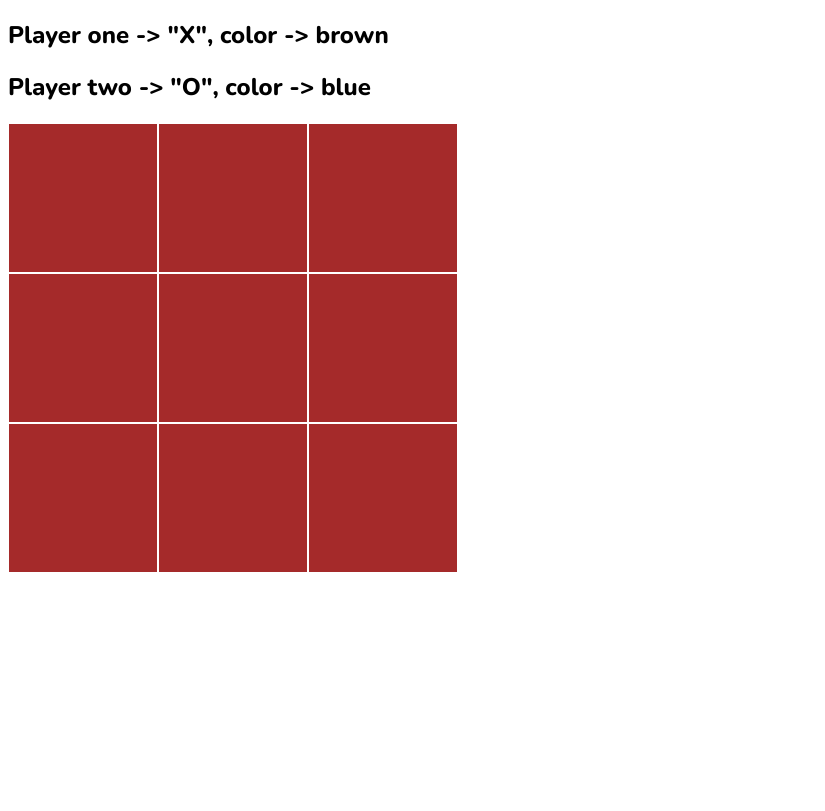
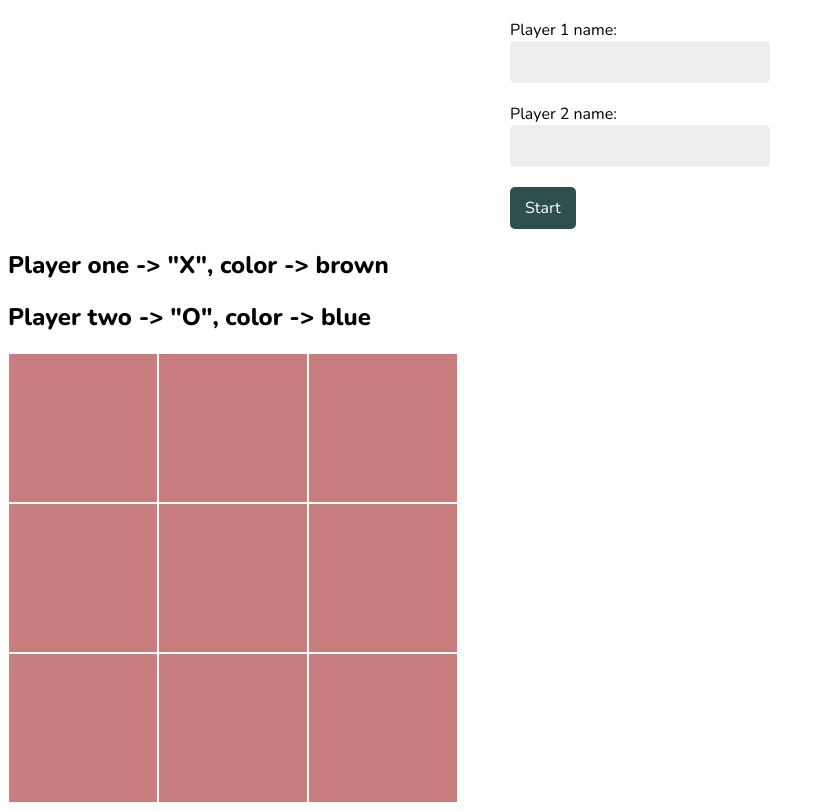
Before and after one commit to tirthajyoti-ghosh/tic-tac-toe-js, a plain HTML site: page index.html in a window 1280 px wide. Shown: the part 67-878 px from the top of the page, without its empty margins (0-825 px from the left). Before the commit the page ends 800 px from the top, so only its background shows below. Drawn offline with nearby package versions, Linux system fonts and the light colour scheme.

Commit message:
Add input form for player names

```diff
--- a/index.html
+++ b/index.html
@@ -9,14 +9,33 @@
 </head>
 <body onload="gamePlay()">
   <h1>Tic Tac Toe</h1>
+  <form action="javascript: input(this)" class="form">
+    <div class="field">
+      <label for="player1">
+        Player 1 name:
+        <input type="text" name="player1">
+      </label>
+    </div>
+    <div class="field">
+      <label for="player2">
+        Player 2 name:
+        <input type="text" name="player2">
+      </label>
+    </div>
+
+    <div class="field">
+      <button class="btn">Start</button>
+    </div>
+  </form>
+
   <h2>Player one -> "X", color -> brown</h2>
   <h2>Player two -> "O", color -> blue</h2>
 
-  <div id="board" class="player-1">
+  <div id="board" class="player-1 disabled">
     <div id="reset">
       <div id="modal">
         <h3 id="player"></h3>
-        <button id="reset-btn">Reset</button>
+        <button id="reset-btn" class="btn">Reset</button>
       </div>
     </div>
     <div class="cell"></div>
--- a/style.css
+++ b/style.css
@@ -3,6 +3,49 @@
 * {
   box-sizing: border-box;
   font-family: 'Nunito', sans-serif;
+}
+
+.btn {
+  background-color: darkslategray;
+  color: white;
+  padding: 10px 15px;
+  font-size: 16px;
+  border: none;
+  border-radius: 5px;
+  cursor: pointer;
+}
+
+.btn:focus,
+.btn:hover {
+  outline: none;
+  padding: 11px 16px;
+}
+
+.btn:active {
+  padding: 10px 15px;
+}
+
+.form {
+  margin: 20px auto;
+  width: 300px;
+}
+
+.disabled {
+  pointer-events: none;
+  opacity: 0.6;
+}
+
+.form .field {
+  margin: 20px;
+}
+
+.field input {
+  padding: 10px;
+  background-color: rgba(209, 208, 208, 0.363);
+  border: none;
+  border-radius: 5px;
+  width: 100%;
+  font-size: 16px;
 }
 
 #board {
@@ -39,26 +82,6 @@
   font-size: 25px;
 }
 
-#modal #reset-btn {
-  background-color: darkslategray;
-  color: white;
-  padding: 10px 15px;
-  font-size: 16px;
-  border: none;
-  border-radius: 5px;
-  cursor: pointer;
-}
-
-#modal #reset-btn:focus,
-#modal #reset-btn:hover {
-  outline: none;
-  padding: 11px 16px;
-}
-
-#modal #reset-btn:active {
-  padding: 10px 15px;
-}
-
 #board.player-2 {
   background-color: blue;
 }
```
